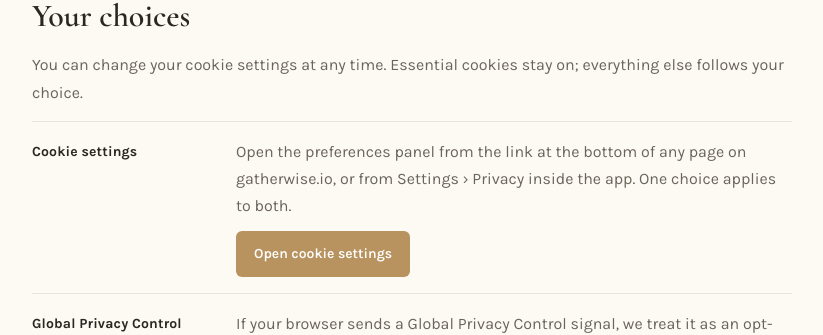
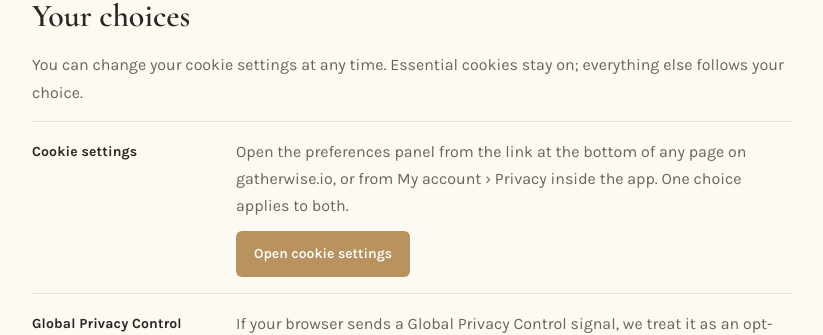
Before and after one commit to gatherwiseio/gatherwise, a Next.js app: page /cookies in a window 1280 px wide. Shown: the part 2434-2769 px from the top of the page, without its empty margins (228-1051 px from the left). Built offline with nearby package versions, Linux system fonts and the light colour scheme.

Commit message:
Cookie policy: point in-app settings at My account > Privacy
The app's opt-out lives on a new Privacy tab in the My account sidebar.

Co-Authored-By: Claude Opus 5.5 <noreply@anthropic.com>

```diff
--- a/app/cookies/page.tsx
+++ b/app/cookies/page.tsx
@@ -256,7 +256,7 @@ export default function Page() {
                 <dt>Cookie settings</dt>
                 <dd>
                   Open the preferences panel from the link at the bottom of
-                  any page on gatherwise.io, or from Settings &rsaquo; Privacy
+                  any page on gatherwise.io, or from My account &rsaquo; Privacy
                   inside the app. One choice applies to both.
                   <div>
                     <button type="button" className={styles.button} data-gw-consent="open">
```
